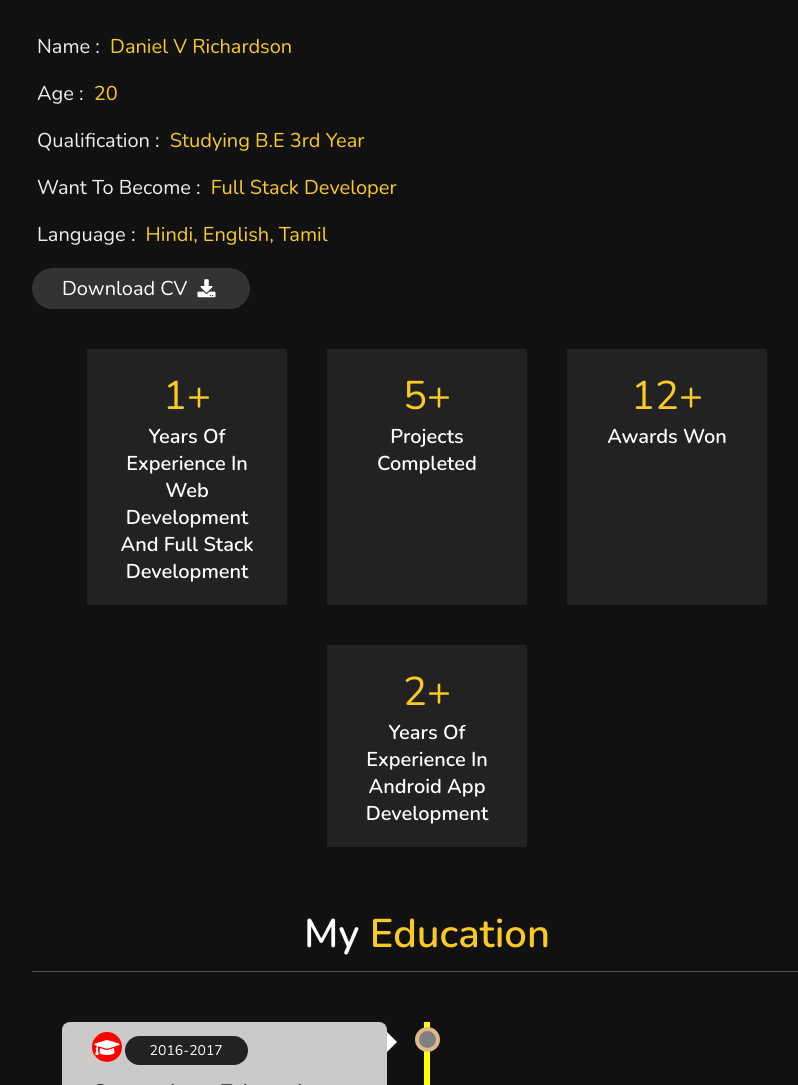
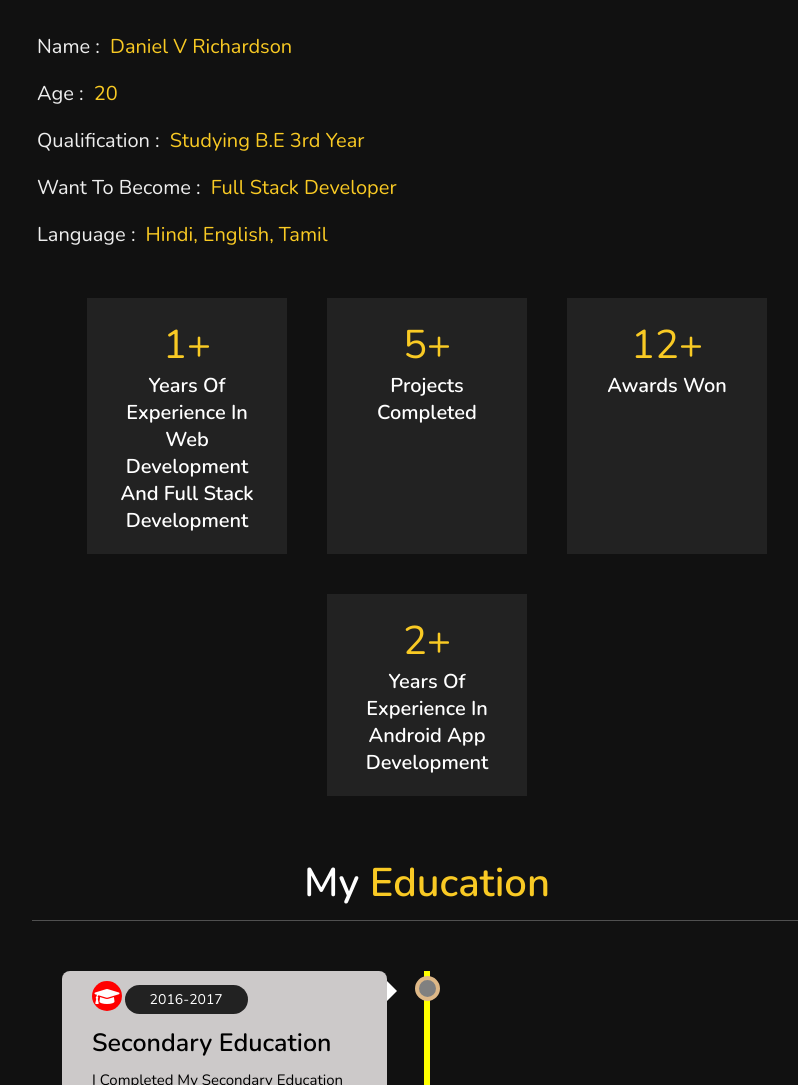
Before and after one commit to Daniel-Richardson-20/danielrichardson.github.io, a plain HTML site: page index.html in a window 1280 px wide. Shown: the part 892-1977 px from the top of the page, without its empty margins (388-1186 px from the left). Drawn offline with nearby package versions, Linux system fonts and the light colour scheme.

Commit message:
Update index.html

```diff
--- a/index.html
+++ b/index.html
@@ -73,7 +73,7 @@
                 <h3> <span> qualification : </span>Studying B.E 3rd year</h3>
                 <h3> <span> Want to become : </span> full stack developer </h3>
                 <h3> <span> language : </span> hindi, english, tamil </h3>
-                <a href="https://drive.google.com/file/d/1TstE1mUb5m-O0kqPJE-t5CRAFPMBHN4H/view?usp=sharing" target="_blank"><button class="btn"> download CV <i class="fas fa-download"></i> </button></a>
+<!--                 <a href="https://drive.google.com/file/d/1TstE1mUb5m-O0kqPJE-t5CRAFPMBHN4H/view?usp=sharing" target="_blank"><button class="btn"> download CV <i class="fas fa-download"></i> </button></a> -->
             </div>
 
             <div class="counter">
```
